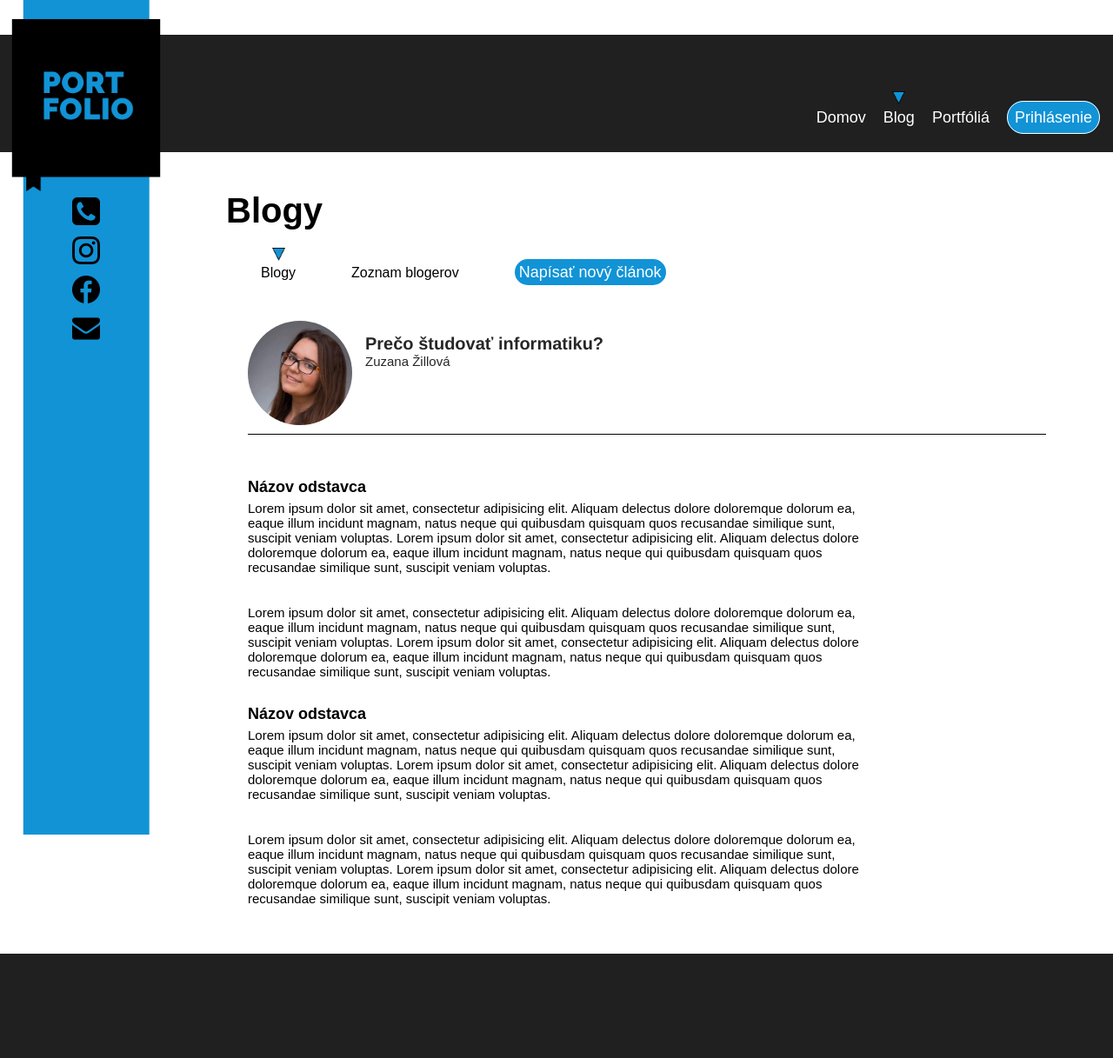
After one commit to zuzixis/VAII_Portfolio, a PHP site: page /html/article.html in a window 1280 px wide. The commit adds this page. Shown: the whole page at 87% size. Run offline with PHP 8.4, Linux system fonts and the light colour scheme.

Commit message:
Článok + valídne + responzívne

```diff
--- a/css/style.css
+++ b/css/style.css
@@ -729,6 +652,100 @@ input[type="submit"]{
 .registration-body h3{
     font-size: 20px;
     margin-bottom: 5px;
+}
+
+/*========================================================================*/
+/*PÍSANIE BLOGU*/
+.blog-body-create #btn-new-blog{
+    padding-left: 20px;
+    padding-right: 20px;
+}
+
+.blog-body-create .center{
+    position: absolute;
+    top: 550px;
+    left: 57%;
+    width: 63%;
+    border-radius: 10px;
+    font-family: sans-serif;
+    background: white;
+    box-shadow: 2px 2px 30px rgba(0,0,0,0.2);
+    margin: 43px 0 0 0
+}
+
+.blog-body-create .center h1{
+    font-size: 20px;
+    text-align: left;
+    padding-left: 20px;
+}
+
+.blog-body-create .center .left-side{
+    width: 30%;
+
+}
+
+.blog-body-create .center .right-side{
+    width: 70%;
+}
+
+.blog-body-create .center {
+    display: flex;
+    margin: 50px 0 0 0;
+    flex-wrap: wrap;
+    padding: 10px 10px;
+}
+
+.blog-body-create .center form {
+    padding: 0 5px;
+}
+
+.blog-body-create section {
+    margin-left: 25%;
+}
+
+
+#create-short-text{
+    width: 100%;
+    border-color: #2691d9;
+    height: 24vh;
+}
+
+#create-blog-text{
+    width: 100%;
+    border-color: #2691d9;
+    height: 46vh;
+}
+
+textarea{
+    font-family:Arial,sans-serif;
+    font-size: 14px;
+}
+
+.blog-body-create label{
+    font-family: "Bahnschrift Condensed",sans-serif;
+    font-size: 15px;
+    margin-right: 50%;
+}
+
+.blog-body-create input[type="submit"] {
+    width: 179px;
+    height: 38px;
+    font-size: 16px;
+    margin-top: 13px;
+}
+
+/*===========================================================================*/
+/*ČLÁNOK*/
+
+.article-body p{
+    font-family: Arial,sans-serif;
+    font-size: 15px;
+    padding-bottom: 30px;
+}
+
+.article-body h2{
+    font-family: sans-serif;
+    font-size: 18px;
 }
 
 /*===========================================================================================*/
@@ -794,6 +811,11 @@ input[type="submit"]{
         min-width: 270px;
         min-height: 270px;
         max-width: 450px;
+    }
+
+    /*==ČLÁNOK===*/
+    .article-body section {
+        margin-top: 10px;
     }
 }
 
--- /dev/null
+++ b/html/article.html
@@ -0,0 +1,135 @@
+<!DOCTYPE html>
+<html lang="zxx">
+<head>
+    <meta charset="UTF-8">
+    <meta name="viewport" content="width=device-width, initial-scale=1.0">
+    <meta name="description" content="Blog article">
+    <meta name="keywords" content="Blog article, článok blogu">
+    <meta name="author" content="Zuzana Žillová">
+    <title>Článok</title>
+    <link rel="stylesheet" href="../css/style.css" type="text/css">
+    <script src="../skript/skript.js"></script>
+</head>
+<body>
+<header>
+    <div class="menu">
+        <div class="left-blue-area">
+            <div class="left-blue-background "></div>
+            <img id="logo-icon" src="../img/portfolio.png" alt="Logo">
+            <ul>
+                <li>
+                    <a href="tel:+421910117452" >
+                        <img src="../img/telefon.png" alt="ikona telefónu">
+                    </a>
+                </li>
+                <li>
+                    <a href="https://www.instagram.com/zuzka150/" target="_blank">
+                        <img src="../img/instagram.png" alt="ikona instagram">
+                    </a>
+                </li>
+                <li>
+                    <a href="https://www.facebook.com/zillova" target="_blank">
+                        <img src="../img/facebook.png" alt="ikona facebook">
+                    </a>
+                </li>
+                <li>
+                    <a href="mailto:zuzka.zillova@gmail.com" >
+                        <img src="../img/email.png" alt="ikona email">
+                    </a>
+                </li>
+
+            </ul>
+        </div>
+
+        <nav class="main-menu">
+            <img class="btn-menu" onclick="openCloseNav()" src="../img/menu.png" alt="menu">
+
+            <ul id="menu-items">
+                <li><a href="home.html">Domov</a></li>
+                <li class="active"><a href="blog-blogs.html">Blog</a></li>
+                <li><a href="portfolios.html">Portfóliá</a></li>
+                <!--<li><a href="#">Nové pozície</a></li>-->
+                <li class="no-active">
+                    <a id="btn-login" href="login.html">Prihlásenie</a></li>
+            </ul>
+
+        </nav>
+    </div>
+
+</header>
+
+<div class="blog-body article-body">
+    <section id="first-section">
+        <div>
+            <h1>Blogy</h1>
+            <nav>
+                <ul>
+                    <li class="active">
+                        <a href="blog-blogs.html">Blogy</a>
+                    </li>
+                    <li>
+                        <a href="blog-list-of-bloggers.html">Zoznam blogerov</a>
+                    </li>
+                    <li class="no-active">
+                        <a id="btn-new-blog" href="create-new-blog.html">Napísať nový článok</a>
+                    </li>
+                </ul>
+            </nav>
+        </div>
+        <div>
+            <div class="box">
+                <img src="../img/my-photo.JPG" alt="Fotko autora">
+                <div class="info">
+                    <a href="article.html"><h3>Prečo študovať informatiku?</h3></a>
+                    <a href="profil.html"><h4>Zuzana Žillová</h4></a>
+                </div>
+            </div>
+        </div>
+    </section>
+    <section>
+         <div class="blogger-box-article blogger-box">
+             <h2>Názov odstavca</h2>
+             <p>
+                 Lorem ipsum dolor sit amet, consectetur adipisicing elit.
+                 Aliquam delectus dolore doloremque dolorum ea, eaque illum incidunt magnam,
+                 natus neque qui quibusdam quisquam quos recusandae similique sunt, suscipit veniam voluptas.
+                 Lorem ipsum dolor sit amet, consectetur adipisicing elit.
+                 Aliquam delectus dolore doloremque dolorum ea, eaque illum incidunt magnam,
+                 natus neque qui quibusdam quisquam quos recusandae similique sunt, suscipit veniam voluptas.
+             </p>
+             <p>
+                 Lorem ipsum dolor sit amet, consectetur adipisicing elit.
+                 Aliquam delectus dolore doloremque dolorum ea, eaque illum incidunt magnam,
+                 natus neque qui quibusdam quisquam quos recusandae similique sunt, suscipit veniam voluptas.
+                 Lorem ipsum dolor sit amet, consectetur adipisicing elit.
+                 Aliquam delectus dolore doloremque dolorum ea, eaque illum incidunt magnam,
+                 natus neque qui quibusdam quisquam quos recusandae similique sunt, suscipit veniam voluptas.
+             </p>
+             <h2>Názov odstavca</h2>
+             <p>
+                 Lorem ipsum dolor sit amet, consectetur adipisicing elit.
+                 Aliquam delectus dolore doloremque dolorum ea, eaque illum incidunt magnam,
+                 natus neque qui quibusdam quisquam quos recusandae similique sunt, suscipit veniam voluptas.
+                 Lorem ipsum dolor sit amet, consectetur adipisicing elit.
+                 Aliquam delectus dolore doloremque dolorum ea, eaque illum incidunt magnam,
+                 natus neque qui quibusdam quisquam quos recusandae similique sunt, suscipit veniam voluptas.
+             </p>
+             <p>
+                 Lorem ipsum dolor sit amet, consectetur adipisicing elit.
+                 Aliquam delectus dolore doloremque dolorum ea, eaque illum incidunt magnam,
+                 natus neque qui quibusdam quisquam quos recusandae similique sunt, suscipit veniam voluptas.
+                 Lorem ipsum dolor sit amet, consectetur adipisicing elit.
+                 Aliquam delectus dolore doloremque dolorum ea, eaque illum incidunt magnam,
+                 natus neque qui quibusdam quisquam quos recusandae similique sunt, suscipit veniam voluptas.
+             </p>
+         </div>
+    </section>
+</div>
+
+<footer class="footer">
+    <div>
+    </div>
+</footer>
+
+</body>
+</html>
--- a/html/blog-blogs.html
+++ b/html/blog-blogs.html
@@ -80,7 +80,7 @@
       <div class="box">
         <img src="../img/my-photo.JPG" alt="Fotko autora">
         <div class="info">
-          <a href="#"><h3>Prečo študovať informatiku?</h3></a>
+          <a href="article.html"><h3>Prečo študovať informatiku?</h3></a>
           <a href="profil.html"><h4>Zuzana Žillová</h4></a>
           <p>
             Oplatí sa v tejto dobe ísť študovať informatiku alebo skôr vynechať
@@ -88,6 +88,7 @@
           </p>
         </div>
       </div>
+
 
       <div class="box">
         <img src="../img/user.png" alt="Fotko autora">
```
Also changed, not shown: other parts of css/style.css (+13 -82 lines).
